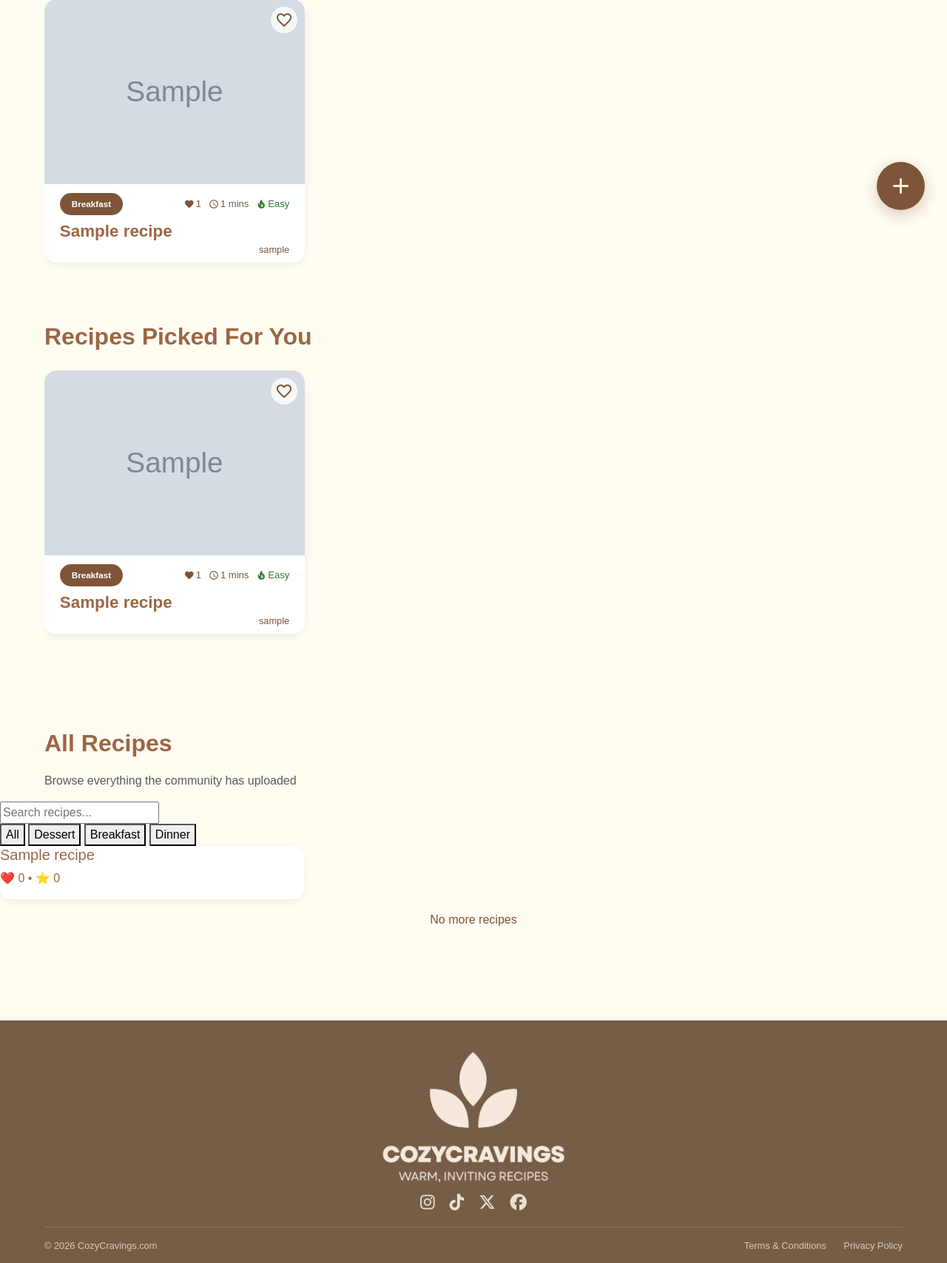
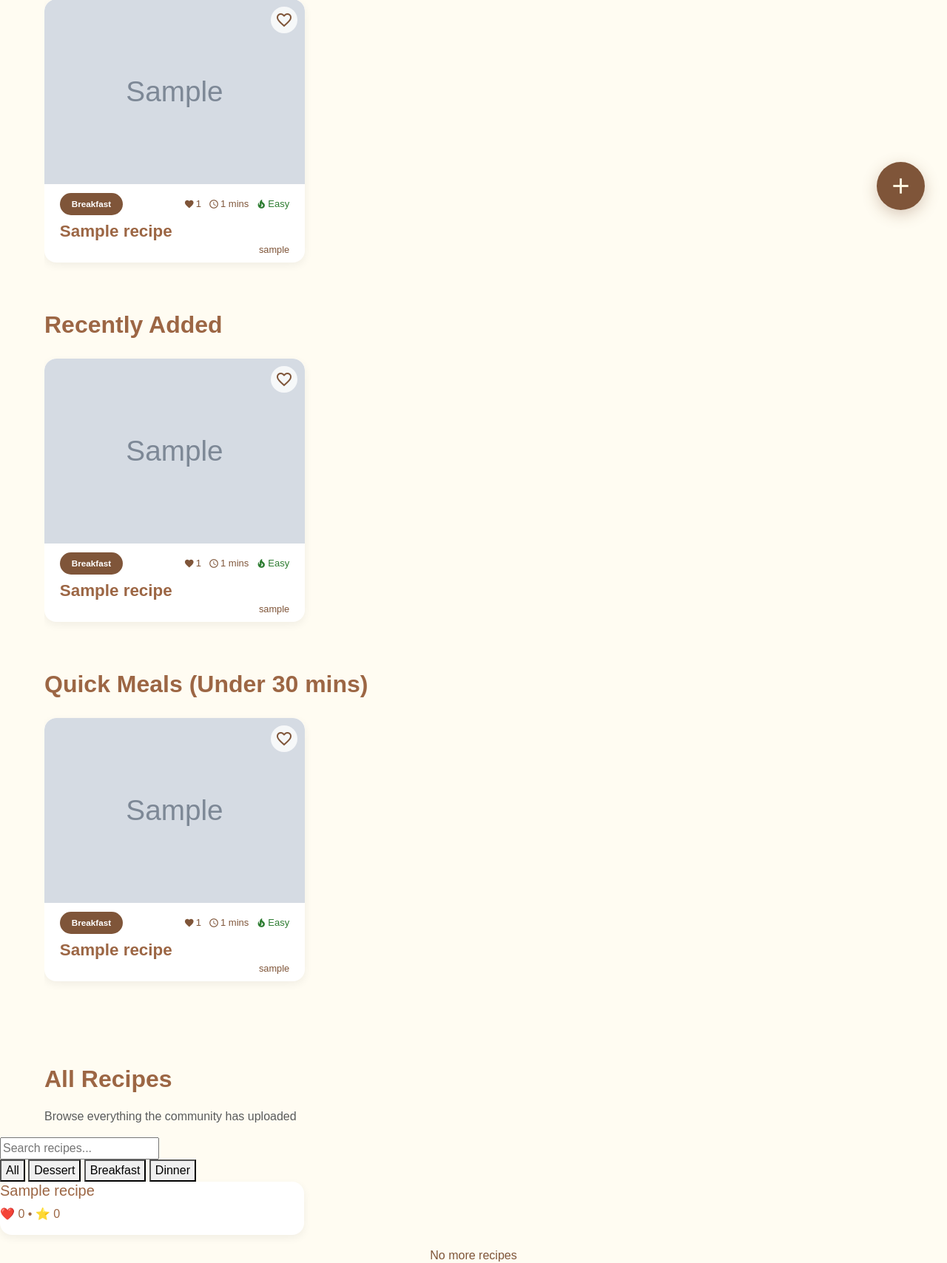
Before and after one commit to JubileeBee/2026_Agile_Project, a Flask app: page / in a window 1280 px wide. Shown: the part 486-2194 px from the top of the page at 74% size. Run offline with Flask 3, Linux system fonts and the light colour scheme; tables that the repository leaves empty hold one stand-in row (values such as "Sample post"); grey boxes marked "Sample" are stand-in pictures.

Commit message:
Connect homepage recipe sections to database

```diff
--- a/app/routes.py
+++ b/app/routes.py
@@ -1,18 +1,56 @@
 from flask import render_template, request, redirect, url_for, jsonify
 from app import app, db
 from app.models import Recipe
+from sqlalchemy import desc
+from app.models import Recipe, CategoryEnum
+import random
+
+
+def get_random_by_category(category, limit=10):
+    recipes = Recipe.query.filter_by(category=category).all()
+    random.shuffle(recipes)
+    return recipes[:limit]
 
 
 @app.route('/')
 def home():
-    recipes = Recipe.query.all()
-    return render_template(
-        'index.html',
-        trending_recipes=recipes,
-        recent_recipes=recipes[1:5] if len(recipes) > 1 else [],
-        recommended_recipes=recipes
-    )
+    try:
+        trending_recipes = sorted(
+            Recipe.query.all(),
+            key=lambda r: len(getattr(r, 'likes', [])),
+            reverse=True
+        )[:10]
 
+        recent_recipes = Recipe.query.order_by(desc(Recipe.created_at)).limit(8).all()
+        random.shuffle(recent_recipes)  # shuffle recent
+
+        quick_meals = Recipe.query.filter(Recipe.cook_time <= 30).order_by(desc(Recipe.created_at)).limit(8).all()
+        random.shuffle(quick_meals)  # shuffle quick meals
+
+        dinner_recipes = get_random_by_category(CategoryEnum.DINNER, limit=8)
+        dessert_recipes = get_random_by_category(CategoryEnum.DESSERT, limit=8)
+
+        sections = [
+            {"title": "This Week's Comfort Obsessions", "recipes": trending_recipes, "class": "top-6-section"},
+            {"title": "Recently Added", "recipes": recent_recipes, "class": "recent-history"},
+            {"title": "Quick Meals (Under 30 mins)", "recipes": quick_meals, "class": ""},
+            {"title": "Dinner Ideas", "recipes": dinner_recipes, "class": ""},
+            {"title": "Desserts", "recipes": dessert_recipes, "class": ""},
+        ]
+
+        total_recipes = Recipe.query.count()
+
+        return render_template('index.html',
+                             sections=sections,
+                             total_recipes=total_recipes,
+                             error=None)
+
+    except Exception as e:
+        print("Database Error:", e)
+        return render_template('index.html',
+                             sections=[],
+                             total_recipes=0,
+                             error=None)
 
 @app.route("/recipes")
 def recipes():
--- a/app/templates/index.html
+++ b/app/templates/index.html
@@ -27,65 +27,43 @@
         </div>
     </header>
 
-    {% if trending_recipes %}
-    <section class="section-style top-6-section">
+{% if error %}
+    <div class="alert alert-warning text-center py-4">
+        {{ error }}
+    </div>
+{% endif %}
+
+{% if total_recipes == 0 %}
+<div class="text-center py-5 my-5">
+    <h2>No recipes yet :( </h2>
+    <p class="lead mb-4">Our kitchen is empty right now.<br>
+    Be the first to add some delicious recipes!</p>
+
+    {# fix broken url_for and match site colours #}
+    <a href="{{ url_for('post') }}" style="color: var(--primary-brown); text-decoration: underline; font-weight: 600;">
+        Add Your First Recipe
+    </a>
+</div>
+{% endif %}
+
+{% for section in sections %}
+    {% if section.recipes and section.recipes|length > 0 %}
+    <section class="section-style {{ section.class|default('') }}">
         <div class="container">
-
             <div class="section-header mb-1">
-                <h2>This Week's Comfort Obsessions</h2>
+                <h2>{{ section.title }}</h2>
             </div>
-
             <div class="scroll-row d-flex gap-4">
-                {% for recipe in trending_recipes %}
+                {% for recipe in section.recipes %}
                     <div class="scroll-item">
                         {% include "recipe_card.html" %}
                     </div>
                 {% endfor %}
             </div>
-
         </div>
     </section>
     {% endif %}
-
-    {% if recent_recipes %}
-    <section class="section-style recent-history">
-        <div class="container">
-
-            <div class="section-header">
-                <h2>Your Recent Recipes</h2>
-            </div>
-
-            <div class="scroll-row d-flex gap-4">
-                {% for recipe in recent_recipes %}
-                    <div class="scroll-item">
-                        {% include "recipe_card.html" %}
-                    </div>
-                {% endfor %}
-            </div>
-
-        </div>
-    </section>
-    {% endif %}
-
-    {% if recommended_recipes %}
-    <section class="section-style recommendations py-3">
-        <div class="container">
-
-            <div class="section-header mb-1">
-                <h2>Recipes Picked For You</h2>
-            </div>
-
-            <div class="scroll-row d-flex gap-4">
-                {% for recipe in recommended_recipes %}
-                    <div class="scroll-item">
-                        {% include "recipe_card.html" %}
-                    </div>
-                {% endfor %}
-            </div>
-
-        </div>
-    </section>
-    {% endif %}
+{% endfor %}
 
         <!-- ALL RECIPES SECTION -->
     <section id="all-recipes" class="section-style all-recipes py-5">
```
